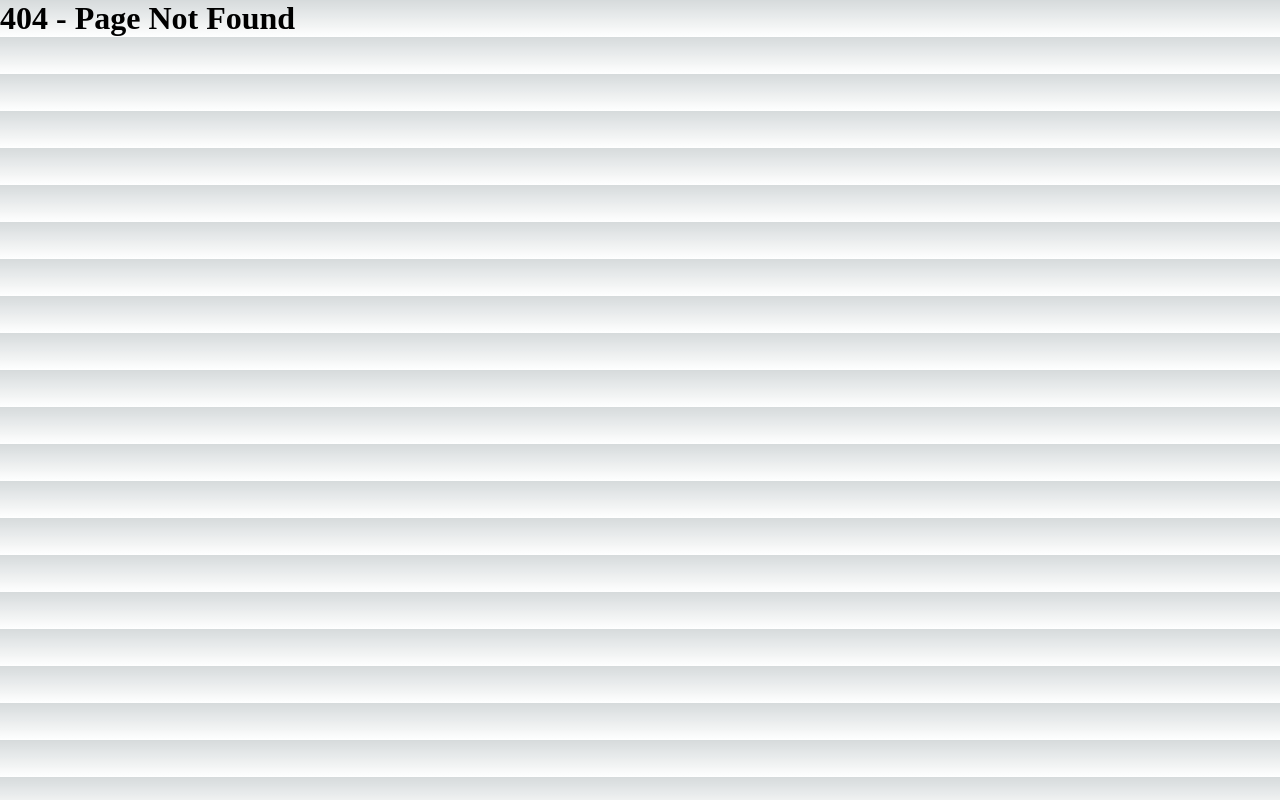
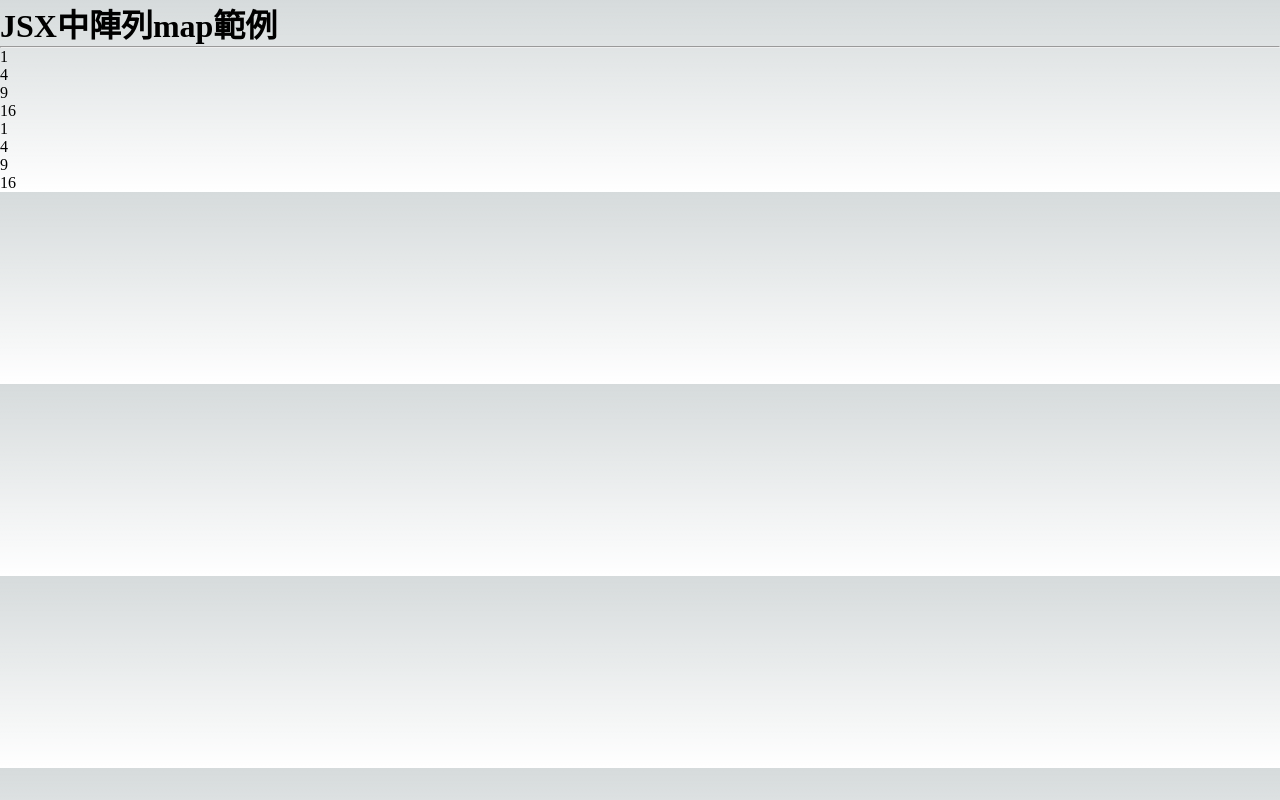
Before and after one commit to leechinghua/next-base-main, a Next.js app: page /cs-0618/jsx-map in a window 1280 px wide. Before the commit this address had no page. Built offline with nearby package versions, Linux system fonts and the light colour scheme.

Commit message:
JSX中陣列map範例

```diff
--- /dev/null
+++ b/pages/cs-0618/jsx-map.js
@@ -0,0 +1,24 @@
+import React from 'react'
+
+export default function JsxMap() {
+  // ul-li呈現以下資料
+  const aa = [1, 4, 9, 16]
+
+  // 準備要渲染的陣列
+  const ab = aa.map((v, i) => {
+    return <li key={i}>{v}</li>
+  })
+  return (
+    <>
+      <h1>JSX中陣列map範例</h1>
+      <hr />
+      <ul>{ab}</ul>
+      {/* 實作上不需要額外宣告一個ab，直接在jsx中寫map即可 */}
+      <ul>
+        {aa.map((v, i) => {
+          return <li key={i}>{v}</li>
+        })}
+      </ul>
+    </>
+  )
+}
```
